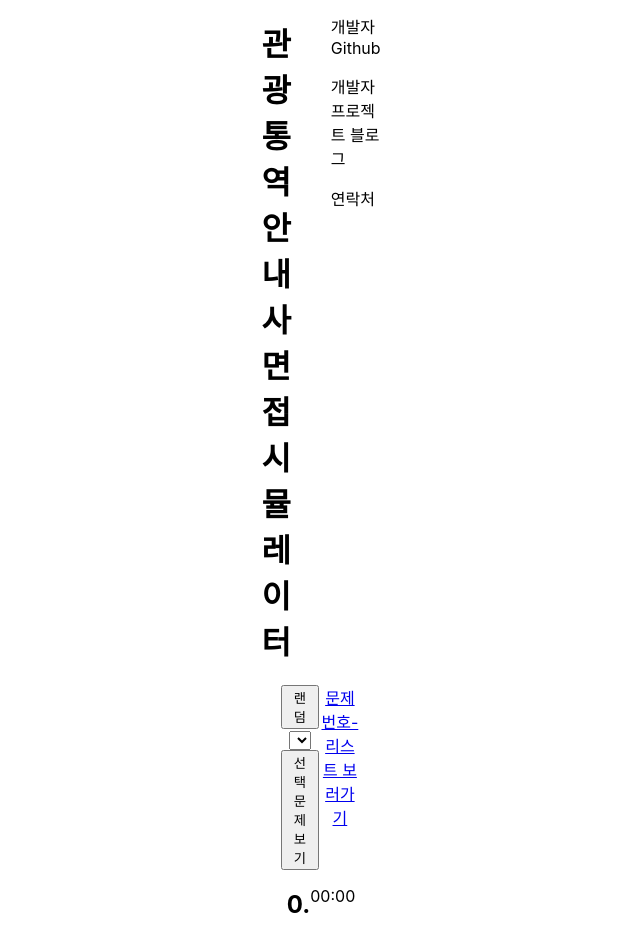
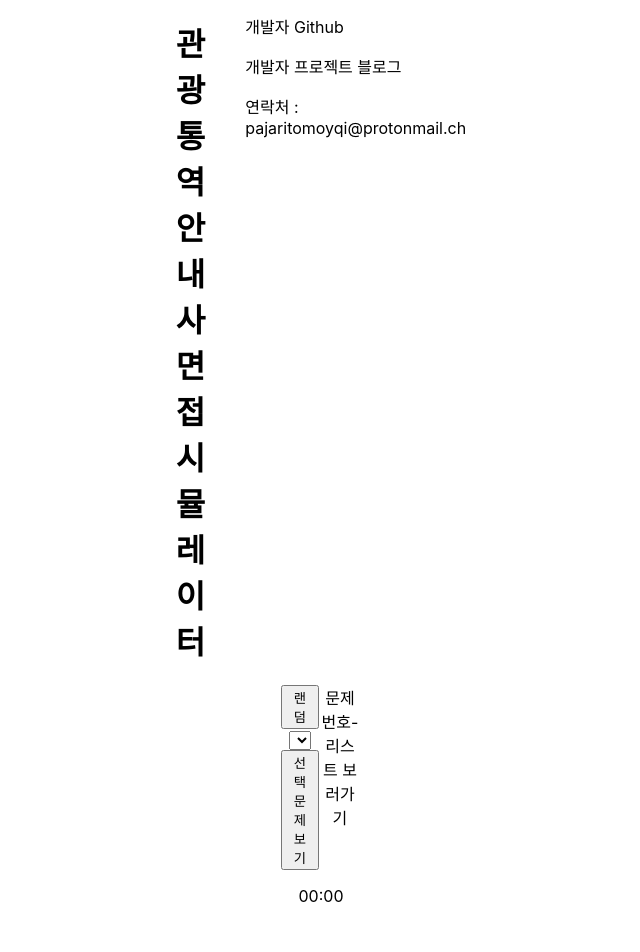
Before and after one commit to PajaritoMoyqi/Tour_Interview, a React (Create React App) app: page / in a window 1280 px wide. Shown: the part 102-1054 px from the top of the page, without its empty margins (319-959 px from the left). Built offline with nearby package versions, Linux system fonts and the light colour scheme.

Commit message:
nav done

```diff
--- a/src/App.css
+++ b/src/App.css
@@ -1,4 +1,16 @@
 /* @import 'reset.css'; */
+
+a {
+  text-decoration: none;
+  color: black;
+}
+a:hover {
+  font-weight: bolder;
+}
+button:hover {
+  cursor: pointer;
+}
+
 
 .App {
   margin: 100px 600px;
--- a/src/App.js
+++ b/src/App.js
@@ -101,7 +101,7 @@ const questionsArr = [
 
 const App = () => {
   const [question, setQuestion] = useState('');
-  const [number, setNumber] = useState(0);
+  const [number, setNumber] = useState(false);
 
   const randomPick = () => {
     const randomIdx = Math.floor(Math.random()*questionsArr.length);
@@ -118,9 +118,9 @@ const App = () => {
         </div>
         <div className="App-header-nav">
           <nav>
-            <ul>개발자 Github</ul>
-            <ul>개발자 프로젝트 블로그</ul>
-            <ul>연락처</ul>
+            <ul><a href="https://github.com/PajaritoMoyqi" rel="noreferrer" target='_blank'>개발자 Github</a></ul>
+            <ul><a href="https://www.pajaritoprojects.com/" rel="noreferrer" target='_blank'>개발자 프로젝트 블로그</a></ul>
+            <ul>연락처 : pajaritomoyqi@protonmail.ch</ul>
           </nav>
         </div>
       </header>
@@ -138,7 +138,7 @@ const App = () => {
           </div>
         </div>
         <div className="question-part">
-          <h2 className="question-title">{number + '. '} {question}</h2>
+          <h2 className="question-title">{number && number + '. '} {question && question}</h2>
           <p className="timer">00:00</p>
         </div>
       </section>
```
